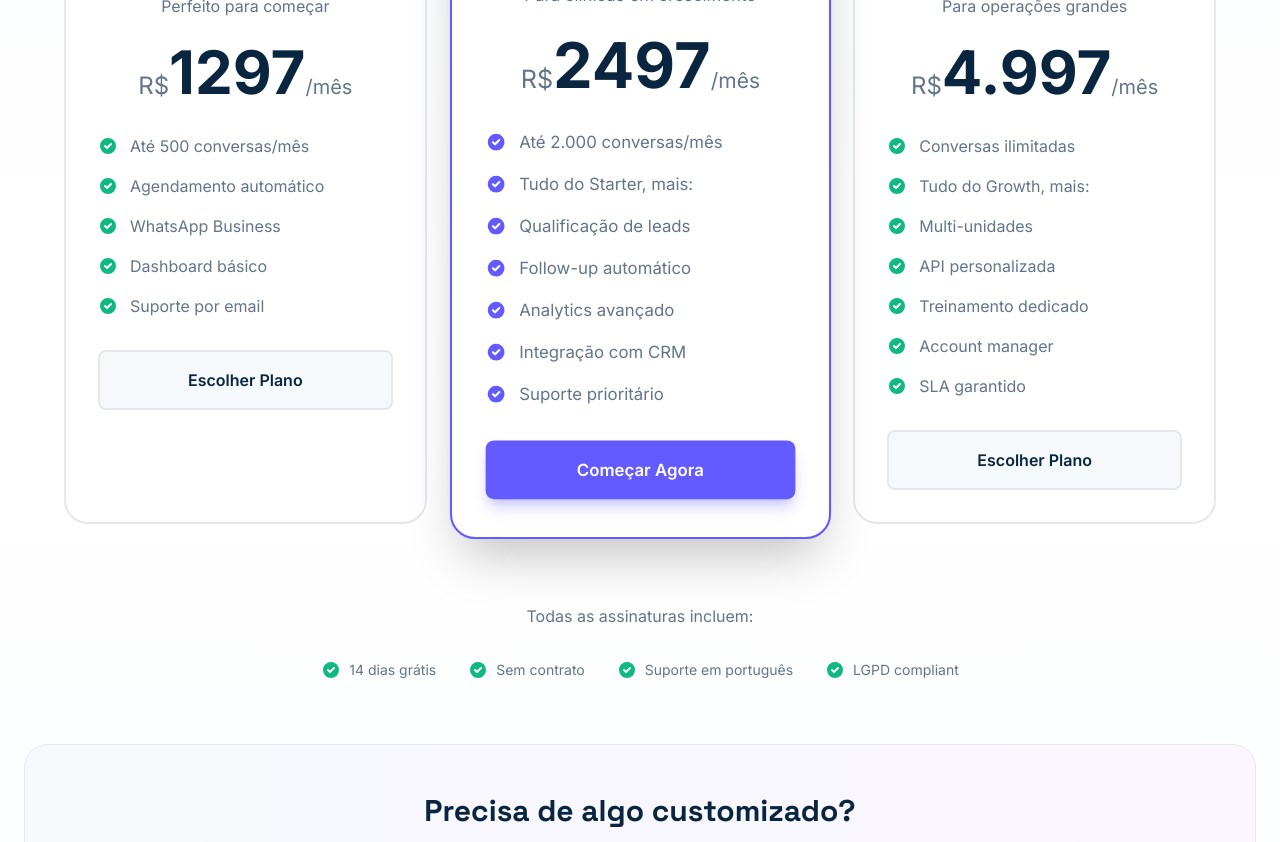
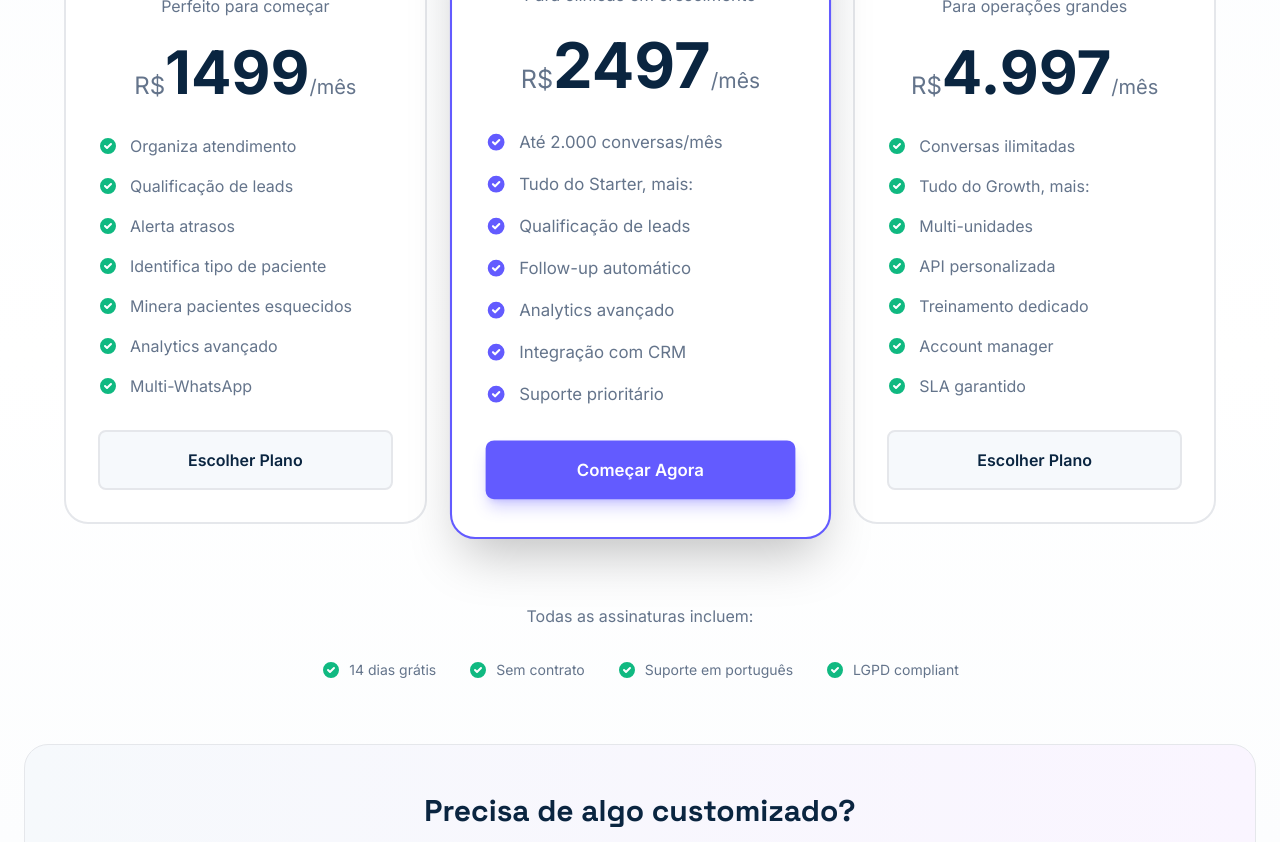
Before and after one commit to jefersonalvarenga/easyscale-website, a Next.js app: page / in a window 1280 px wide. Shown: the part 3620-4462 px from the top of the page. Built offline with nearby package versions, Linux system fonts and the light colour scheme.

Commit message:
changing price structure

```diff
--- a/components/Pricing.tsx
+++ b/components/Pricing.tsx
@@ -4,15 +4,17 @@ export default function Pricing() {
   const plans = [
     {
       name: "Growth",
-      price: "1297",
+      price: "1499",
       description: "Perfeito para começar",
       popular: false,
       features: [
-        "Até 500 conversas/mês",
-        "Agendamento automático",
-        "WhatsApp Business",
-        "Dashboard básico",
-        "Suporte por email",
+        "Organiza atendimento",
+        "Qualificação de leads",
+        "Alerta atrasos",
+        "Identifica tipo de paciente",
+        "Minera pacientes esquecidos",
+        "Analytics avançado",
+        "Multi-WhatsApp",
       ]
     },
     {
--- a/tsconfig.json
+++ b/tsconfig.json
@@ -14,7 +14,7 @@
     "moduleResolution": "bundler",
     "resolveJsonModule": true,
     "isolatedModules": true,
-    "jsx": "react-jsx",
+    "jsx": "preserve",
     "incremental": true,
     "plugins": [
       {
```
Also changed, not shown: 1 other file (tests, documents, lock files or other folders).
